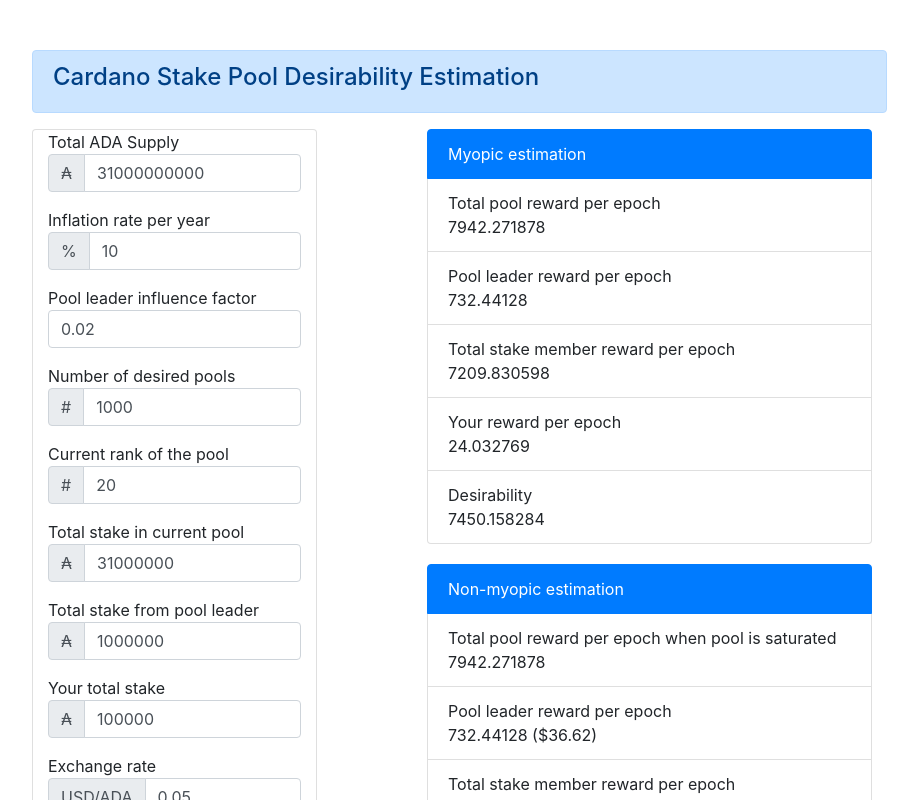
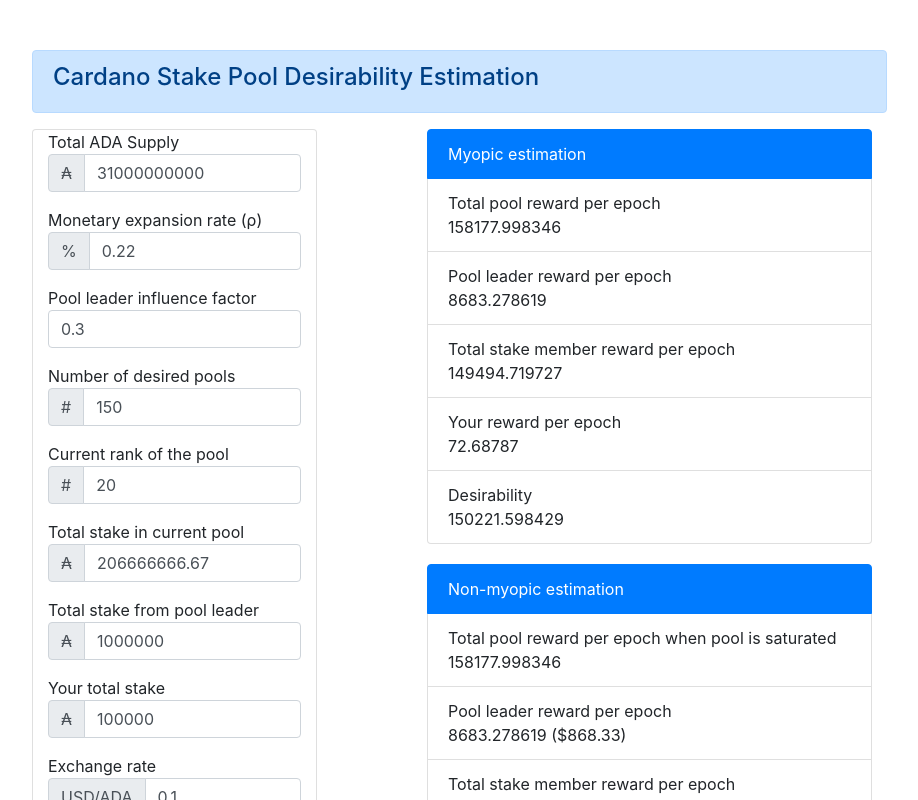
Before and after one commit to cffls/cardano-stake-pool-desirability, a React (Create React App) app: page / in a window 1280 px wide. Shown: the top 800 px of the page, without its empty margins (228-1146 px from the left). Built offline with nearby package versions, Linux system fonts and the light colour scheme.

Commit message:
Update Shelley parameters

```diff
--- a/src/App.js
+++ b/src/App.js
@@ -42,8 +42,7 @@
     var c = costInADA(this.state.costPerEpochInUSD, this.state.usdToADA);
     var R = StakeSpecs.R(
       this.state.currentTotalSupply,
-      this.state.inflationRate,
-      this.state.daysPerEpoch
+      this.state.rho,
     );
     var myopicTotalPoolReward = ADARound(
       StakeSpecs.totalPoolReward(R, s, sigma, this.state.a0, z0)
@@ -145,17 +144,17 @@
   constructor(props) {
     super(props);
     var currentTotalSupply = 31000000000;
-    var a0 = 0.02; // Pool leader influence factor
-    var targetNumPools = 1000;
+    var a0 = 0.3; // Pool leader influence factor
+    var targetNumPools = 150;
     var r = 20; //Rank of the pool
-    var totalStakeInCurrentPool = currentTotalSupply / targetNumPools;
+    var totalStakeInCurrentPool = USDRound(currentTotalSupply / targetNumPools);
     var totalStakeFromPoolLeaders = 1000000;
     var yourTotalStake = 100000;
-    var usdToADA = 0.05;
+    var usdToADA = 0.1;
     var costPerEpochInUSD = 5;
     var m = 5; // Pool fee %
-    var inflationRate = 10; // Inflation rate in percent
-    var daysPerEpoch = 1;
+    var rho = 0.22; // Monetary expansion rate
+    var daysPerEpoch = 5;
     this.state = {
       currentTotalSupply: currentTotalSupply,
       targetNumPools: targetNumPools,
@@ -167,7 +166,7 @@
       usdToADA: usdToADA,
       costPerEpochInUSD: costPerEpochInUSD,
       m: m,
-      inflationRate: inflationRate,
+      rho: rho,
       daysPerEpoch : daysPerEpoch
     };
   }
@@ -208,15 +207,15 @@
                 defaultValue={this.state.currentTotalSupply}
               />
             </div>
-            <div>Inflation rate per year</div>
+            <div>Monetary expansion rate (ρ)</div>
             <div className="input-group mb-3">
               <div className="input-group-prepend">
                 <span className="input-group-text">%</span>
               </div>
               <input
                 className="form-control"
-                onChange={e => this.handleChange("inflationRate", e)}
-                defaultValue={this.state.inflationRate}
+                onChange={e => this.handleChange("rho", e)}
+                defaultValue={this.state.rho}
               />
             </div>
             <div>Pool leader influence factor</div>
--- a/src/model/StakeSpecs.js
+++ b/src/model/StakeSpecs.js
@@ -1,3 +1,5 @@
+const totalSupply = 45000000000;
+
 function z0(numPools) {
   return 1 / numPools;
 }
@@ -28,10 +30,9 @@
   );
 }
 
-function R(currentTotalSupply, inflationRate, daysPerEpoch) {
+function R(currentTotalSupply, rho) {
   return (
-    currentTotalSupply * Math.pow(1 + inflationRate / 100, daysPerEpoch / 365) -
-    currentTotalSupply
+    (totalSupply - currentTotalSupply) * rho / 100
   );
 }
 
```
